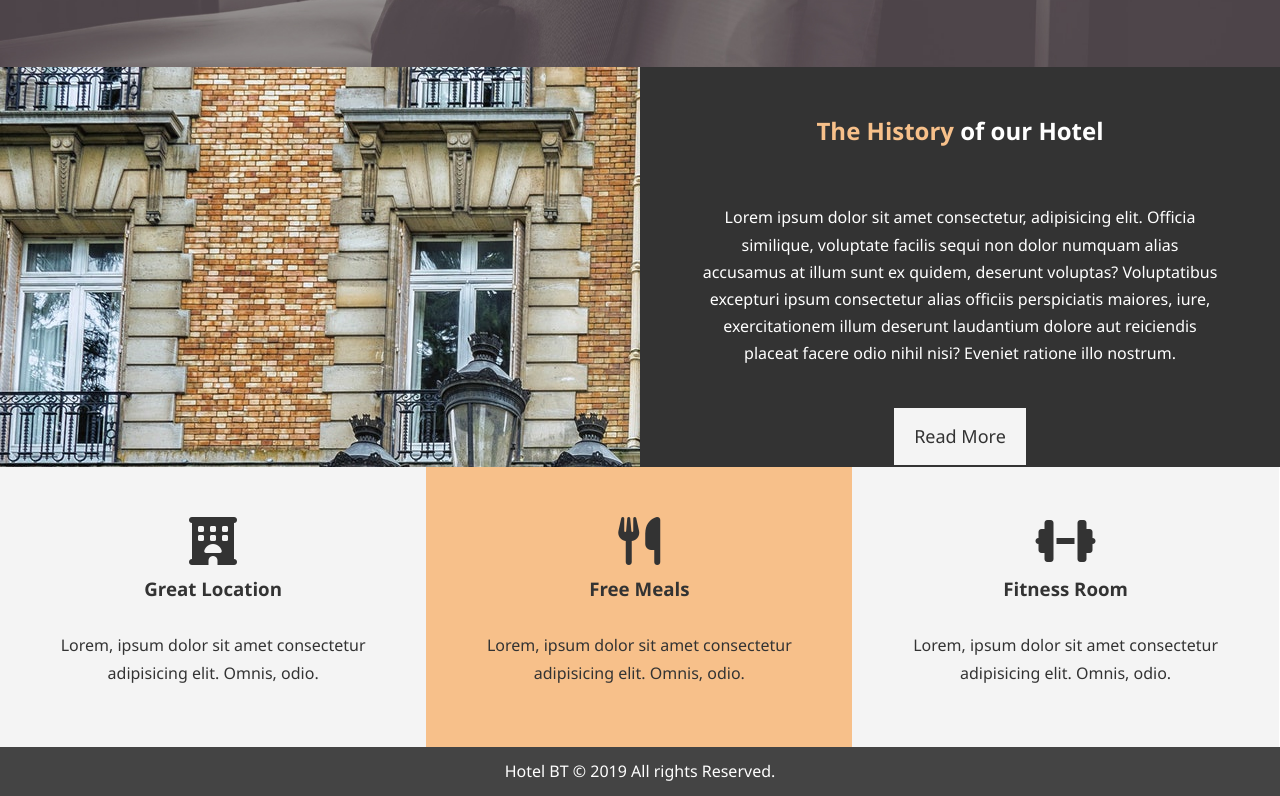
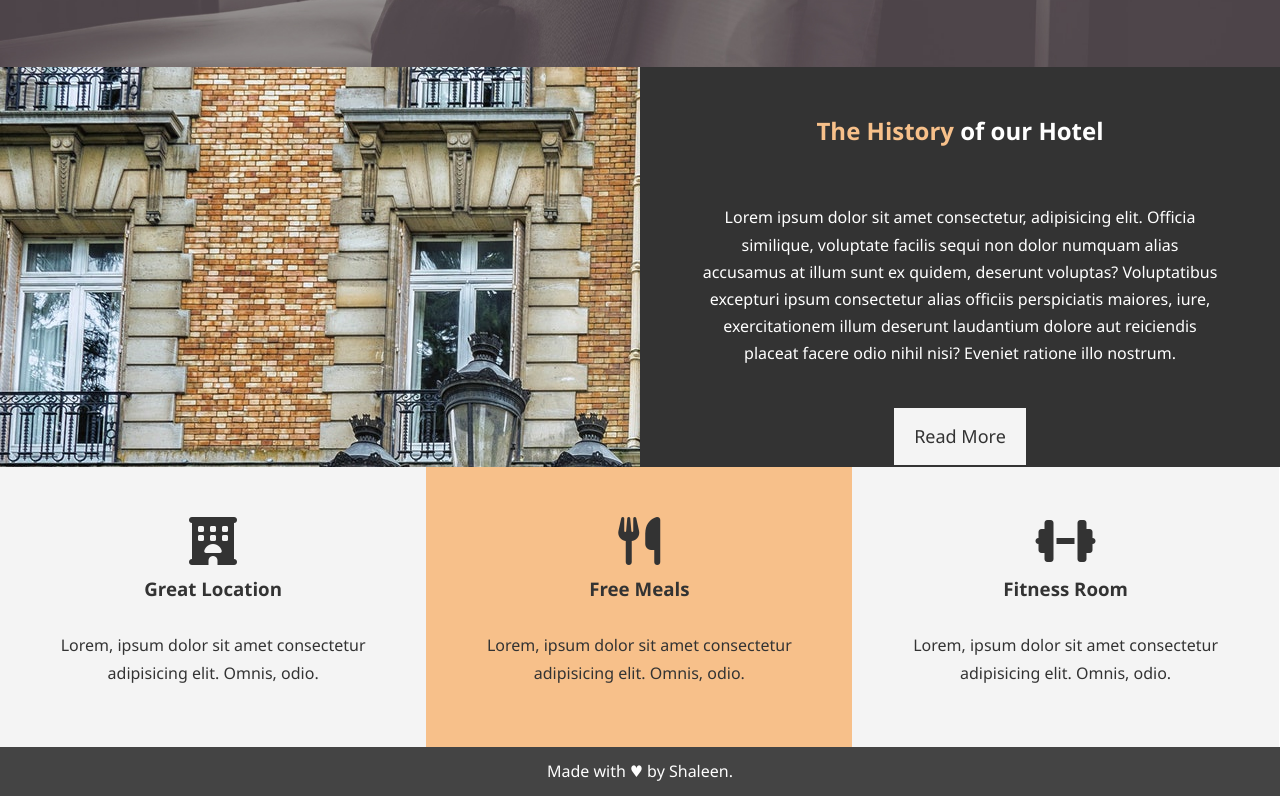
Before and after one commit to Shaleengovil25/Hotel-BT, a plain HTML site: page index.html in a window 1280 px wide. Shown: the part 600-1396 px from the top of the page. Drawn offline with Linux system fonts and the light colour scheme.

Commit message:
Update index.html

```diff
--- a/index.html
+++ b/index.html
@@ -71,7 +71,8 @@
         <div class="clr"></div>
 
         <footer id="main">
-            <p>Hotel BT &copy; 2019 All rights Reserved.</p>
+<!--             <p>Hotel BT &copy; 2019 All rights Reserved.</p> -->
+            <p>Made with &hearts; by Shaleen.</p>
 
         </footer>
 </body>
```
